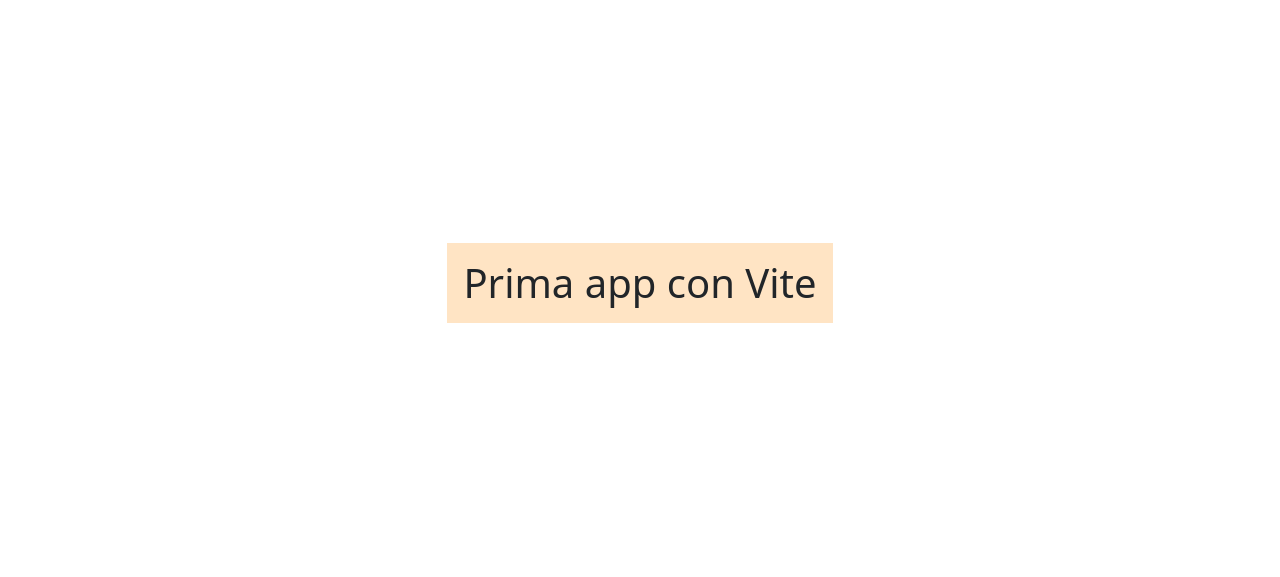
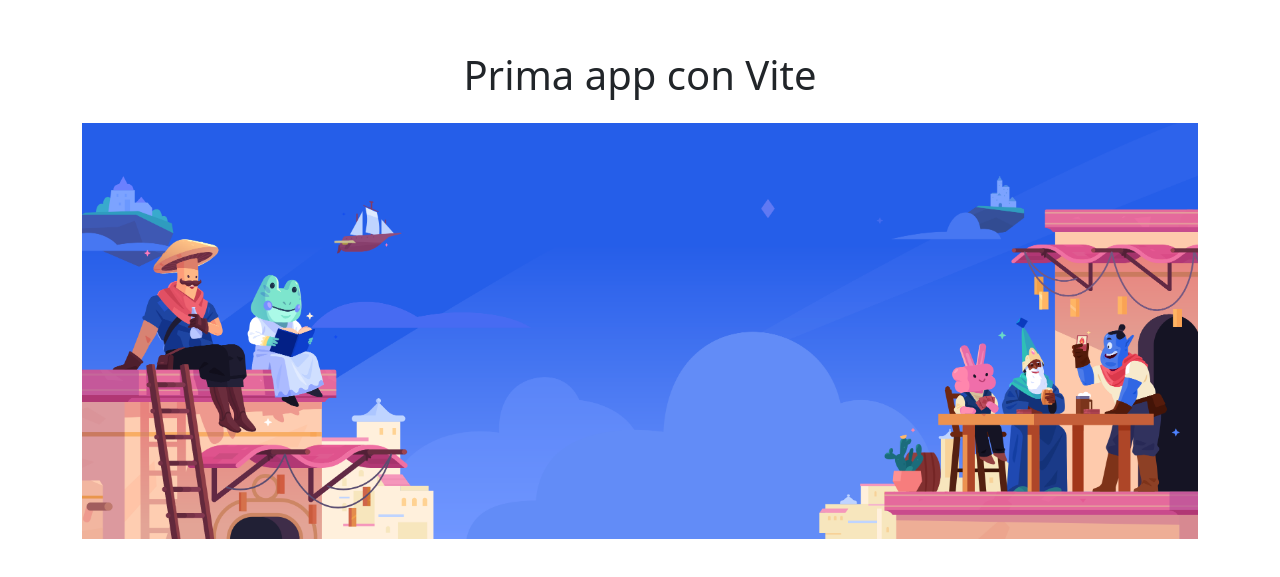
Before and after one commit to gab-che/vite-hello-world, a Vue app: page / in a window 1280 px wide. Shown: the part 113-690 px from the top of the page. Built offline with nearby package versions, Linux system fonts and the light colour scheme.

Commit message:
adds jumbo img

```diff
--- a/src/App.vue
+++ b/src/App.vue
@@ -17,11 +17,14 @@
 </script>
 
 <template>
-  <div class="container">
-    <div class="row">
-      <div class="col">
-        <AppTitle></AppTitle>
+  <div class="main_container">
+    <div class="container">
+      <div class="row">
+        <div class="col-6 m-auto">
+          <AppTitle></AppTitle>
+        </div>
       </div>
+      <AppHero></AppHero>
     </div>
   </div>
 </template>
@@ -38,4 +41,8 @@
 .logo.vue:hover {
   filter: drop-shadow(0 0 2em #42b883aa);
 }
+
+.main_container{
+  width: 90vw;
+}
 </style>
--- a/src/components/AppHero.vue
+++ b/src/components/AppHero.vue
@@ -2,7 +2,7 @@
     export default{
         data(){
             return{
-
+                jumboTitle: "Jumbo Title",
             }
         },
 
@@ -13,6 +13,9 @@
 </script>
 
 <template>
+    <div class="jumbotron">
+        <img src="../assets/jumbo.png" alt="" class="img-fluid">
+    </div>
 </template>
 
 <style scoped>
--- a/src/components/AppTitle.vue
+++ b/src/components/AppTitle.vue
@@ -23,7 +23,7 @@
 
 <style scoped>
     h1{
-        background-color: bisque;
         padding: 1rem;
+        text-align: center;
     }
 </style>
```
Also changed, not shown: src/assets/jumbo.png (added).
